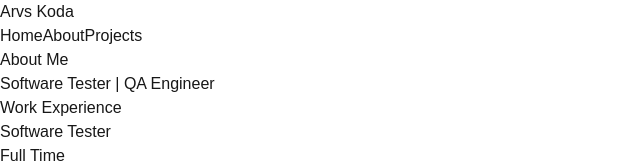
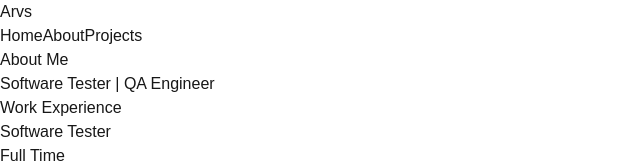
Before and after one commit to Arvin-tech/my-portfolio, a Next.js app: page /about in a window 1280 px wide. Shown: the top 163 px of the page, without its empty margins (0-640 px from the left). Built offline with nearby package versions, Linux system fonts and the light colour scheme.

Commit message:
change link title

```diff
--- a/src/app/layout.tsx
+++ b/src/app/layout.tsx
@@ -30,7 +30,7 @@ export default function RootLayout({
         <nav className="bg-gray-800 text-white p-4">
           <div className="max-w-4xl mx-auto flex justify-between">
             <Link href="/" className="text-lg font-bold">
-              Arvs Koda
+              Arvs
             </Link>
             <div className="space-x-10">
               <Link href="/" className="space-x-10 hover:text-green-300">Home</Link>
```
